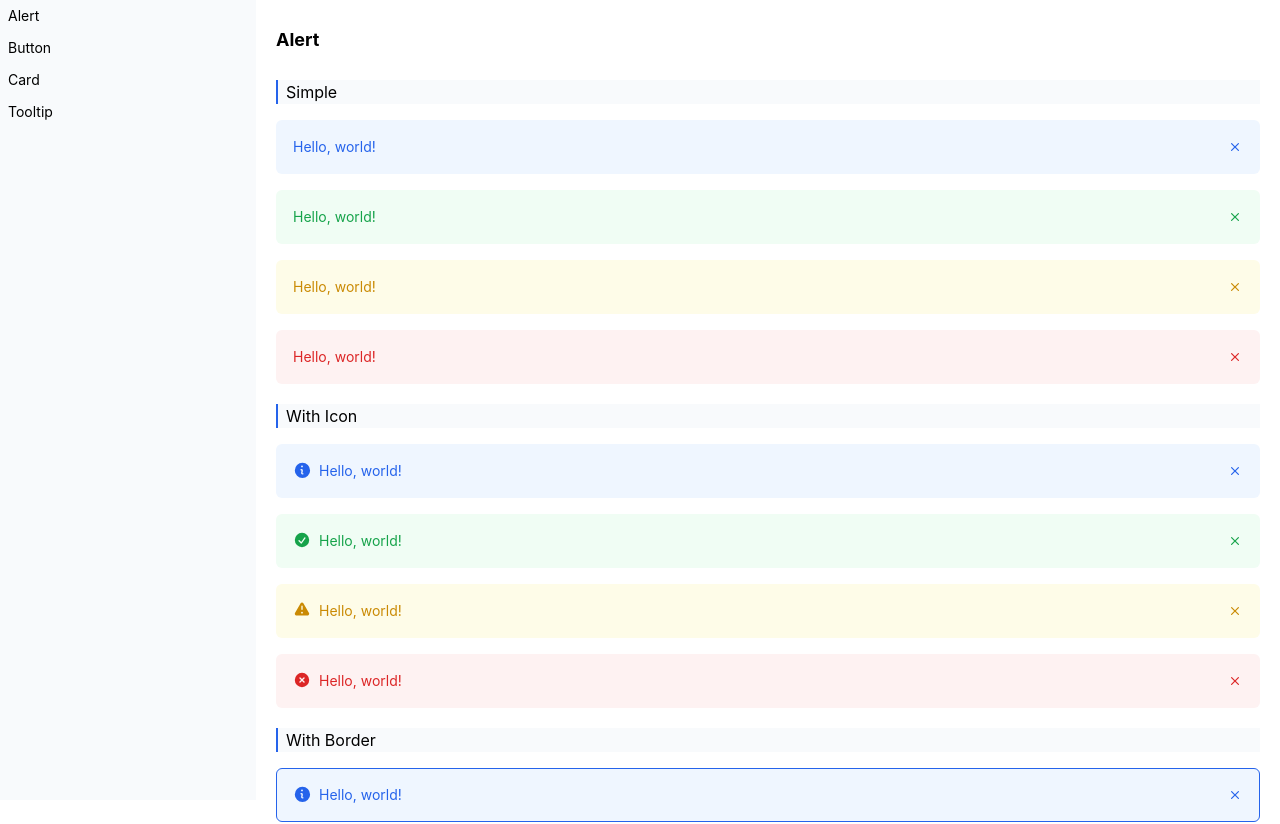
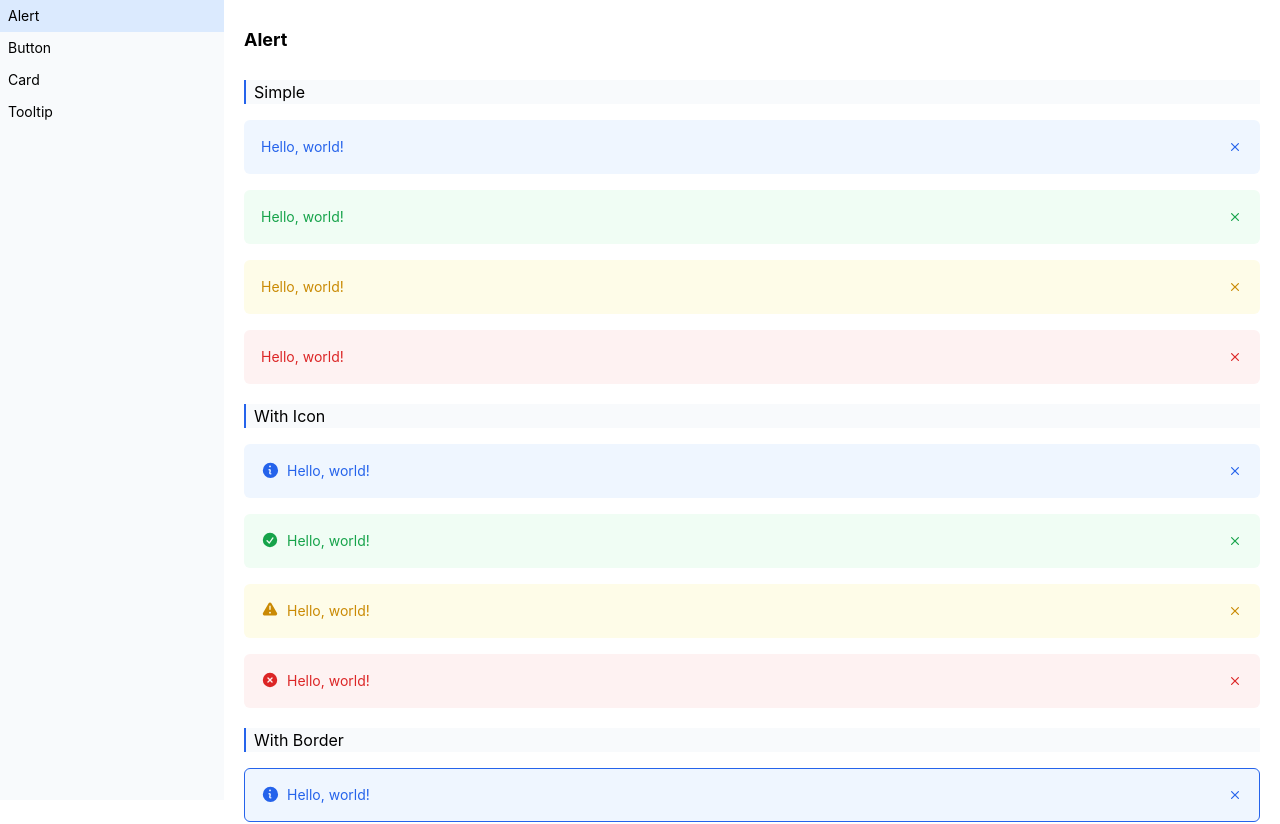
Before and after one commit to wqy2dev/five-ui, a SvelteKit app: page /alert in a window 1280 px wide. Shown: the top 824 px of the page. Built offline with nearby package versions, Linux system fonts and the light colour scheme.

Commit message:
chore: example

```diff
--- a/src/routes/+layout.svelte
+++ b/src/routes/+layout.svelte
@@ -6,13 +6,13 @@ let { children } = $props();
 </script>
 
 <div class="flex flex-row w-screen h-screen">
-    <div class="w-64 bg-slate-50 pl-2 text-sm">
-        <a class="block w-full leading-8" href="/alert">Alert</a>
-        <a class="block w-full leading-8" href="/button">Button</a>
-        <a class="block w-full leading-8" href="/card">Card</a>
-        <a class="block w-full leading-8" href="/tooltip">Tooltip</a>
+    <div class="w-56 bg-slate-50 text-sm shrink-0">
+        <a class="block w-full leading-8 pl-2 hover:bg-primary-100" href="/alert">Alert</a>
+        <a class="block w-full leading-8 pl-2 hover:bg-primary-100" href="/button">Button</a>
+        <a class="block w-full leading-8 pl-2 hover:bg-primary-100" href="/card">Card</a>
+        <a class="block w-full leading-8 pl-2 hover:bg-primary-100" href="/tooltip">Tooltip</a>
     </div>
-    <div class="grow shrink-0 p-5">
+    <div class="grow p-5">
         {@render children()}
     </div>
 </div>
```
